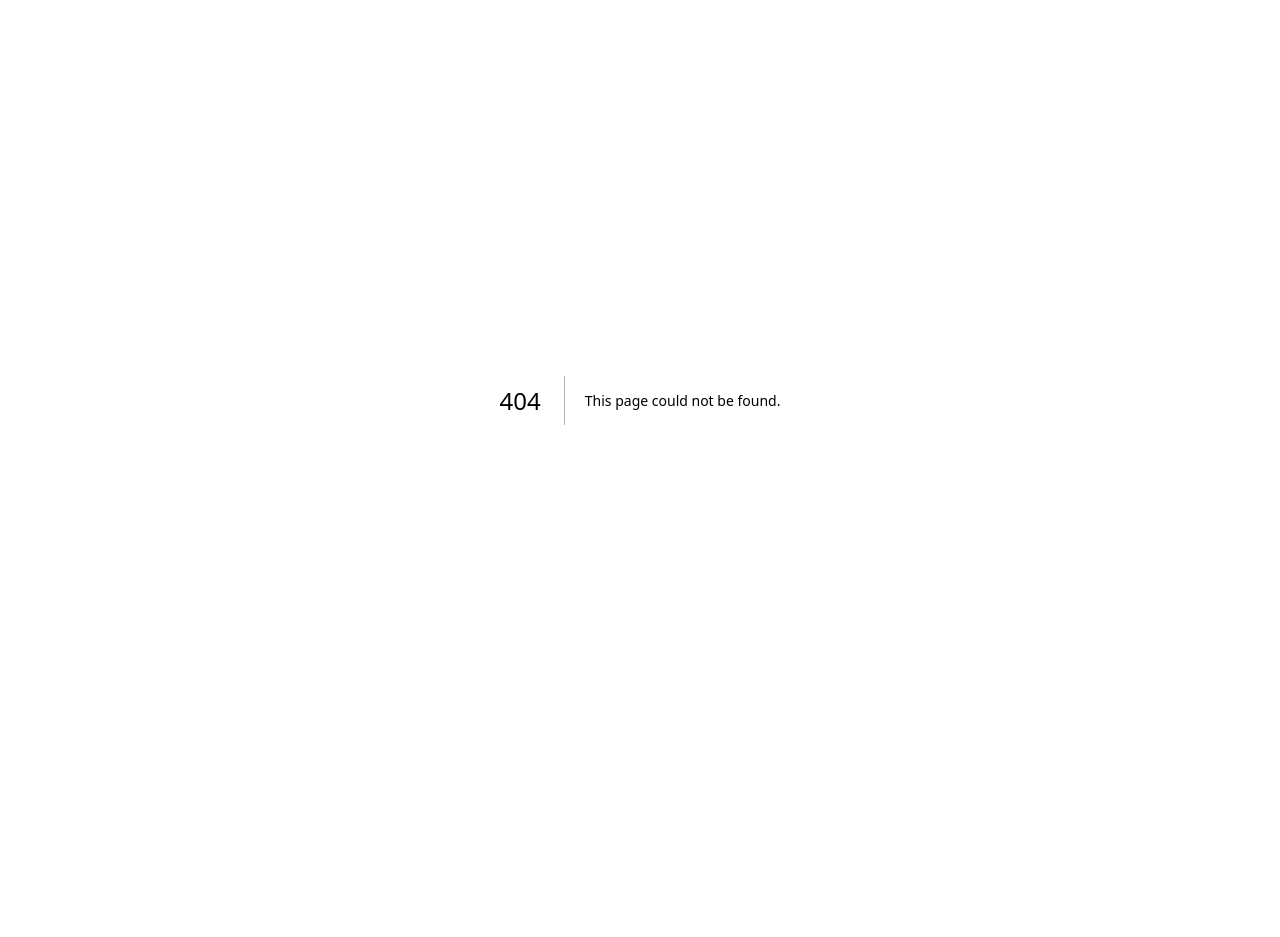
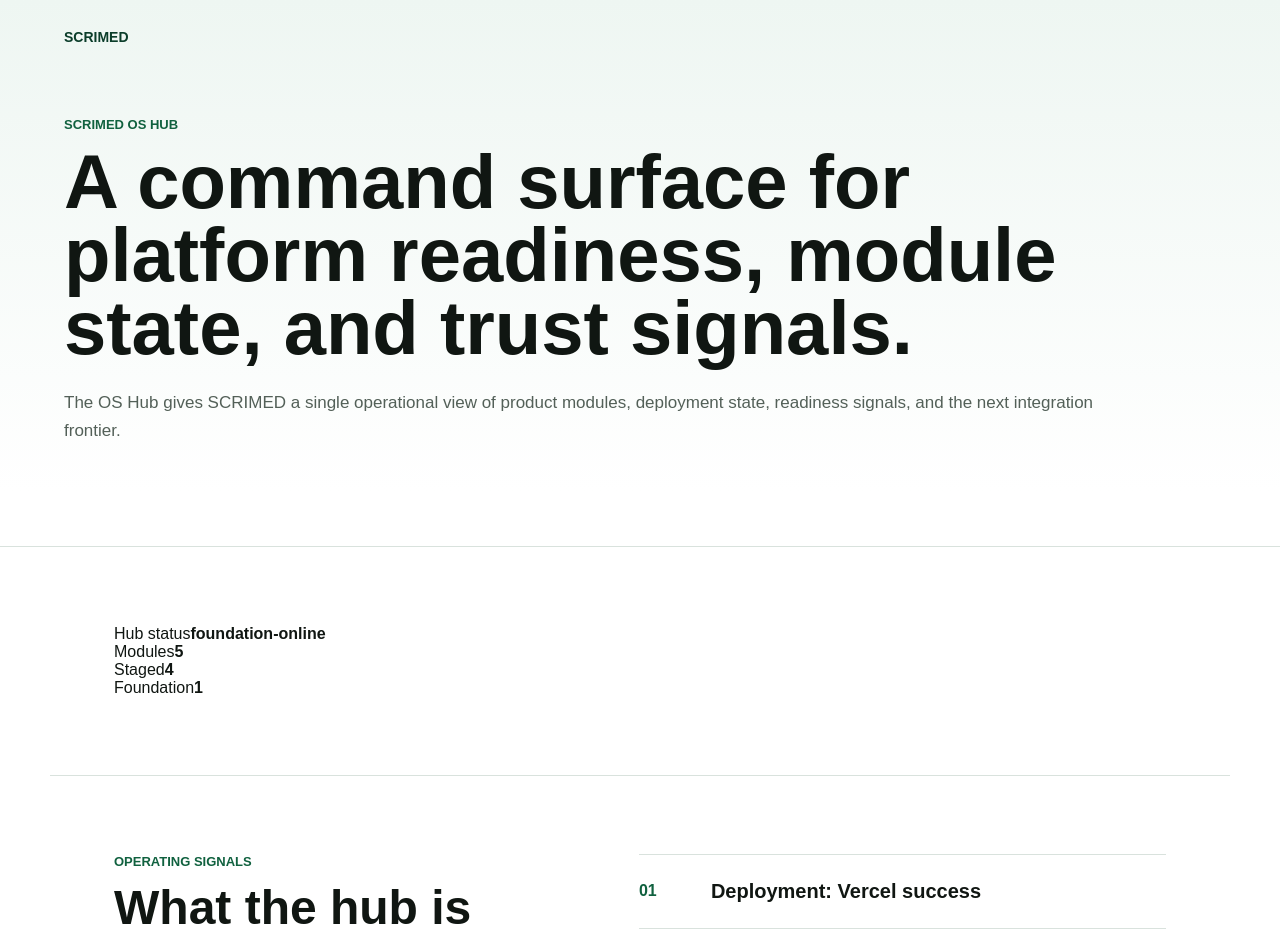
Before and after one commit to temitayodahunsi777/scrimed-site, a Next.js app: page /hub in a window 1280 px wide. Before the commit this address had no page. Shown: the top 937 px of the page. Before the commit the page ends 800 px from the top, so only its background shows below. Built offline with nearby package versions, Linux system fonts and the light colour scheme.

Commit message:
Add SCRIMED OS Hub console page

```diff
--- /dev/null
+++ b/app/hub/page.tsx
@@ -0,0 +1,65 @@
+import { getHubSummary, hubModules, hubSignals } from "../lib/scrimedHub";
+
+export default function HubPage() {
+  const summary = getHubSummary();
+
+  return (
+    <main>
+      <section className="page-hero hub-hero">
+        <a className="back-link" href="/">SCRIMED</a>
+        <p className="eyebrow">SCRIMED OS Hub</p>
+        <h1>A command surface for platform readiness, module state, and trust signals.</h1>
+        <p className="hero-text">
+          The OS Hub gives SCRIMED a single operational view of product modules, deployment state, readiness signals, and the next integration frontier.
+        </p>
+      </section>
+
+      <section className="section-band hub-summary" aria-label="SCRIMED OS Hub summary">
+        <article>
+          <span>Hub status</span>
+          <strong>{summary.status}</strong>
+        </article>
+        <article>
+          <span>Modules</span>
+          <strong>{summary.moduleCount}</strong>
+        </article>
+        <article>
+          <span>Staged</span>
+          <strong>{summary.stagedModules}</strong>
+        </article>
+        <article>
+          <span>Foundation</span>
+          <strong>{summary.activeModules}</strong>
+        </article>
+      </section>
+
+      <section className="section-band split-band">
+        <div>
+          <p className="eyebrow">Operating signals</p>
+          <h2>What the hub is watching now.</h2>
+        </div>
+        <div className="layer-list">
+          {hubSignals.map((signal, index) => (
+            <div className="layer-row" key={signal.name}>
+              <span>{String(index + 1).padStart(2, "0")}</span>
+              <strong>{signal.name}: {signal.value}</strong>
+            </div>
+          ))}
+        </div>
+      </section>
+
+      <section className="table-section" aria-label="Hub module control surface">
+        {hubModules.map((module) => (
+          <article className="module-row" key={module.name}>
+            <div>
+              <span>{module.phase}</span>
+              <h2>{module.name}</h2>
+            </div>
+            <p>{module.owner}</p>
+            <a className="module-link" href={module.route}>{module.objective}</a>
+          </article>
+        ))}
+      </section>
+    </main>
+  );
+}
```
